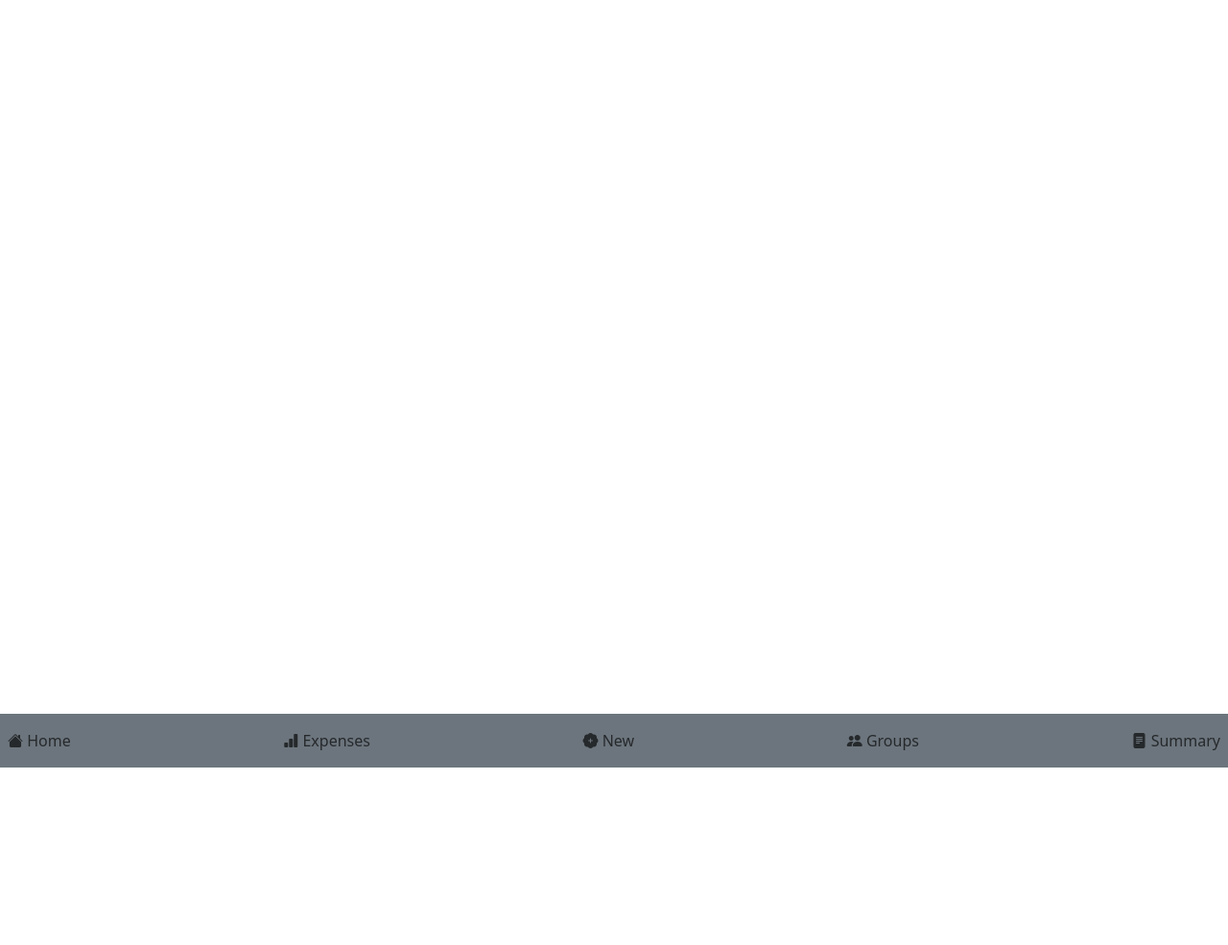
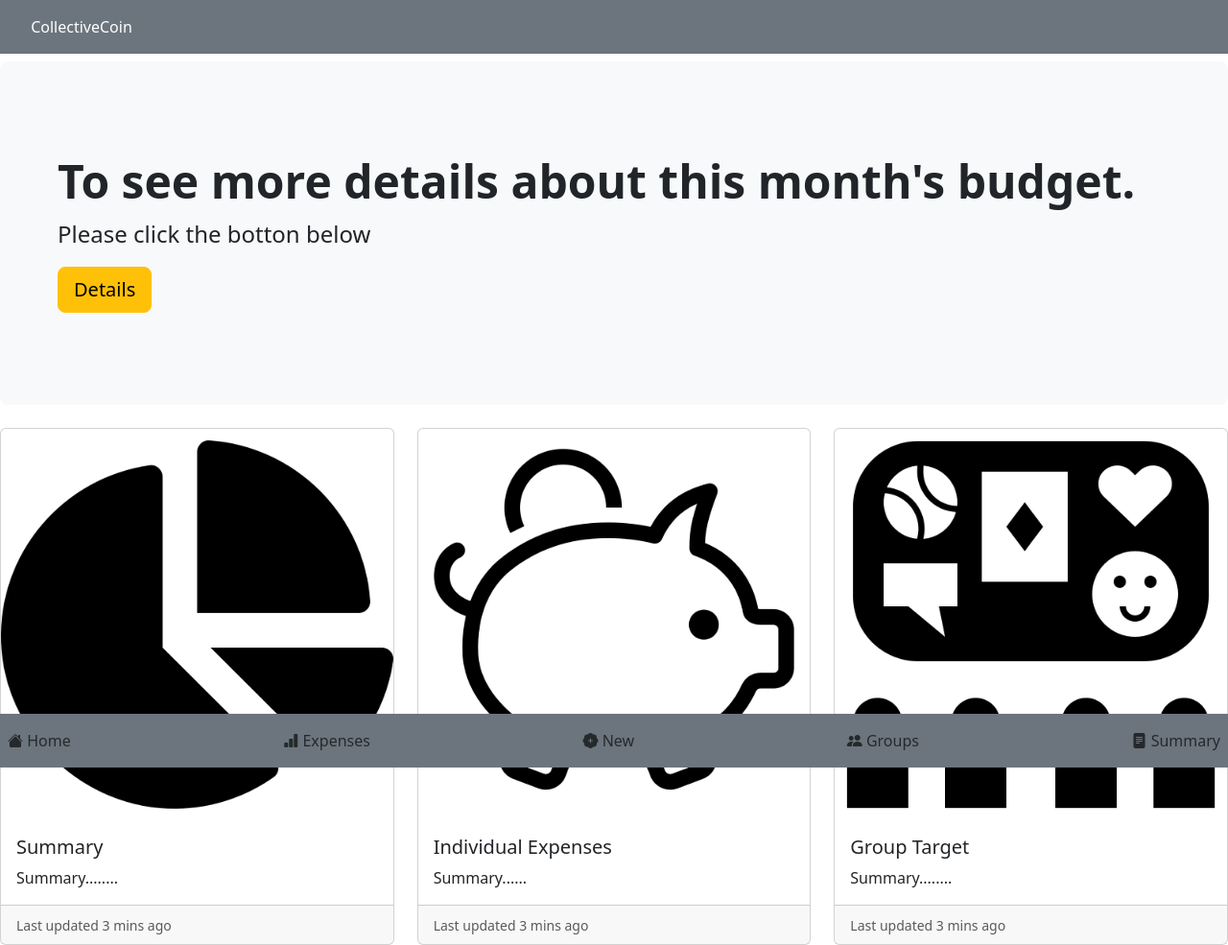
Before and after one commit to colecampbell34/1800_202430_BBY28, a plain HTML site: page index.html in a window 1280 px wide. Shown: the whole page at 96% size. Before the commit the page ends 800 px from the top, so only its background shows below. Drawn offline with nearby package versions, Linux system fonts and the light colour scheme.

Commit message:
add body and header in index.html

```diff
--- a/index.html
+++ b/index.html
@@ -33,6 +33,65 @@
     <!-- Your HTML Layout go here -->
     <!------------------------------>
     <!-- Stuff for body goes here -->
+    <!--body & header-->
+    <nav class="p-3 mb-2 bg-secondary text-white">
+      <div class="container-fluid">
+        <img src="" height="36">
+        <a class="navbar-brand" href="#">CollectiveCoin</a>
+      </div>
+    </nav>
+
+  <div class="p-5 mb-4 bg-light rounded-3">
+      <div class="container-fluid py-5">
+        <h1 class="display-5 fw-bold">To see more details about this month's budget.</h1>
+        <p class="col-md-8 fs-4">Please click the botton below</p>
+
+        <button class="btn btn-warning btn-lg" type="button">Details</button>
+
+        <!-- Add an onclick attribute to define click event handler -->
+        <!-- <button onclick="window.location.href='login.html'" class="btn btn-primary btn-lg" type="button">Login/Signup</button> -->
+      </div>
+</div>
+<div class="row row-cols-1 row-cols-md-3 g-4">
+  <div class="col">
+    <div class="card h-100">
+      <img src="images/8541701_chart_pie_icon.png" class="card-img-top" alt="image" width="30%">
+      <div class="card-body">
+        <h5 class="card-title">Summary</h5>
+        <p class="card-text">Summary........</p>
+      </div>
+      <div class="card-footer">
+        <small class="text-muted">Last updated 3 mins ago</small>
+      </div>
+    </div>
+  </div>
+  <div class="col">
+    <div class="card h-100">
+      <img src="images/172507_box_money_icon.png" class="card-img-top" alt="image" width="30%">
+      <div class="card-body">
+        <h5 class="card-title">Individual Expenses</h5>
+        <p class="card-text">Summary......</p>
+      </div>
+      <div class="card-footer">
+        <small class="text-muted">Last updated 3 mins ago</small>
+      </div>
+    </div>
+  </div>
+  <div class="col">
+    <div class="card h-100">
+      <img src="images/3790071_activity_community_group_recreation_social_icon.png" class="card-img-top" alt="image" width="30%">
+      <div class="card-body">
+        <h5 class="card-title">Group Target</h5>
+        <p class="card-text">Summary........</p>
+      </div>
+      <div class="card-footer">
+        <small class="text-muted">Last updated 3 mins ago</small>
+      </div>
+    </div>
+  </div>
+</div>
+
+    <!--footer by Cole-->
     <nav class="navbar navbar-light bg-secondary navbar-expand fixed-bottom">
         <ul class="navbar-nav d-flex justify-content-between w-100">
           <li class="nav-item">
```
Also changed, not shown: images/172507_box_money_icon.png (added), images/3790071_activity_community_group_recreation_social_icon.png (added), images/8541701_chart_pie_icon.png (added), images/9035926_stats_chart_sharp_icon.png (added).
